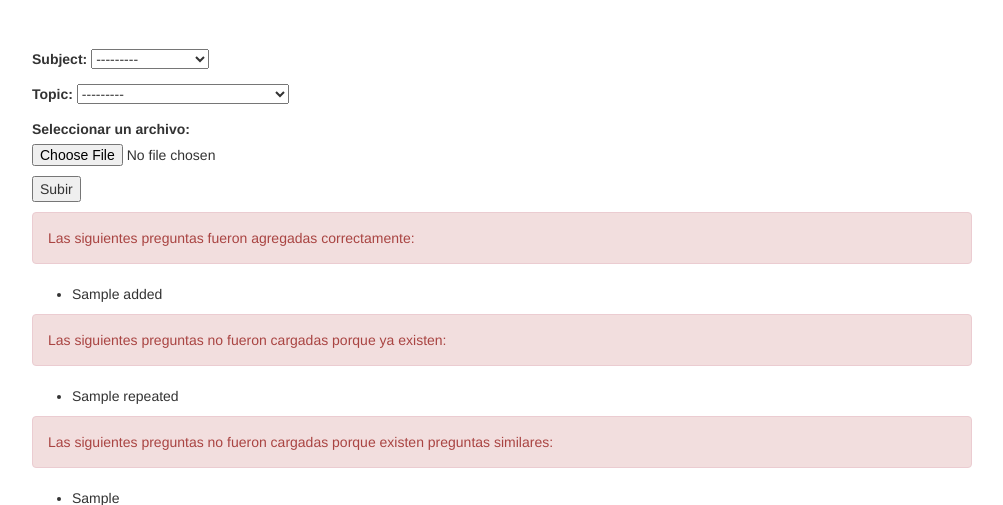
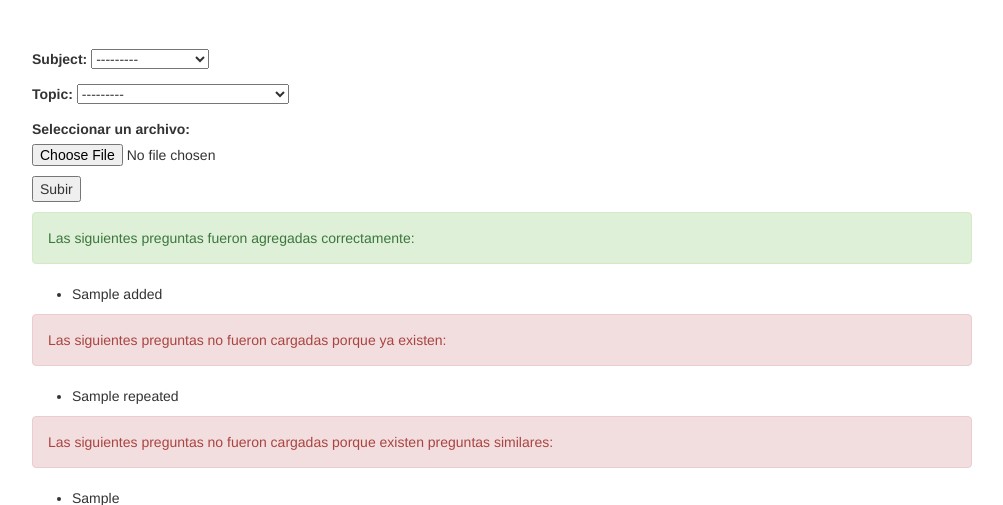
Before and after one commit to juansca/choice-master, a Django app: template choice_master/chm/templates/upload.html in a window 1280 px wide. Shown: the part 61-566 px from the top of the page, without its empty margins (138-1141 px from the left). Run offline with Django 3.2, Linux system fonts and the light colour scheme; tables that the repository leaves empty hold one stand-in row (values such as "Sample post"); the template is opened without the code that fills it: values that come from a table or form of the project are taken from there, most other values are stand-ins (such as "Sample title", 1, 10 or a date in 2020); some libraries are stand-ins or nearby versions.

Commit message:
When a question is saved a green div is displayed instead of a red one.

```diff
--- a/choice_master/chm/templates/upload.html
+++ b/choice_master/chm/templates/upload.html
@@ -12,7 +12,7 @@
 
         {% if not syntax_error and not schema_error %}
             {% if added %}
-				<div class="alert alert-danger" role="alert">Las siguientes preguntas fueron agregadas correctamente:</div>
+				<div class="alert alert-success" role="alert">Las siguientes preguntas fueron agregadas correctamente:</div>
                 <ul>
                     {% for qa in added %}
                     <li>{{ qa }} </li>
```
